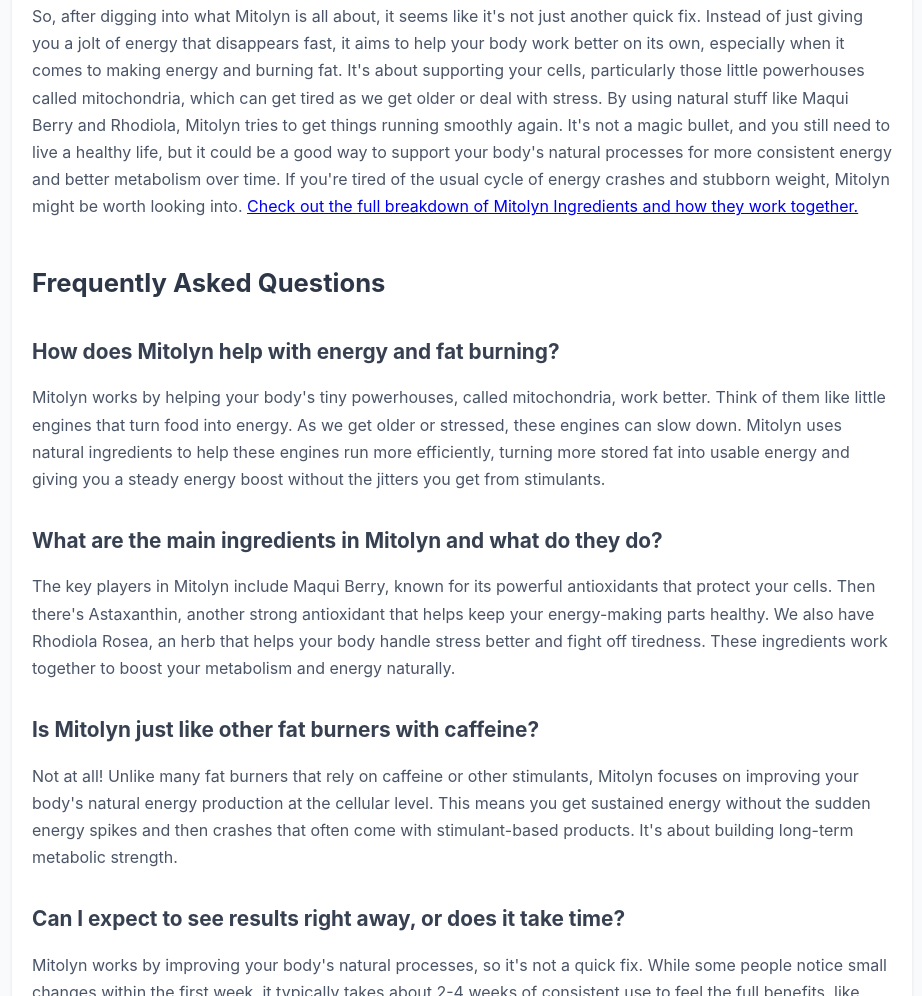
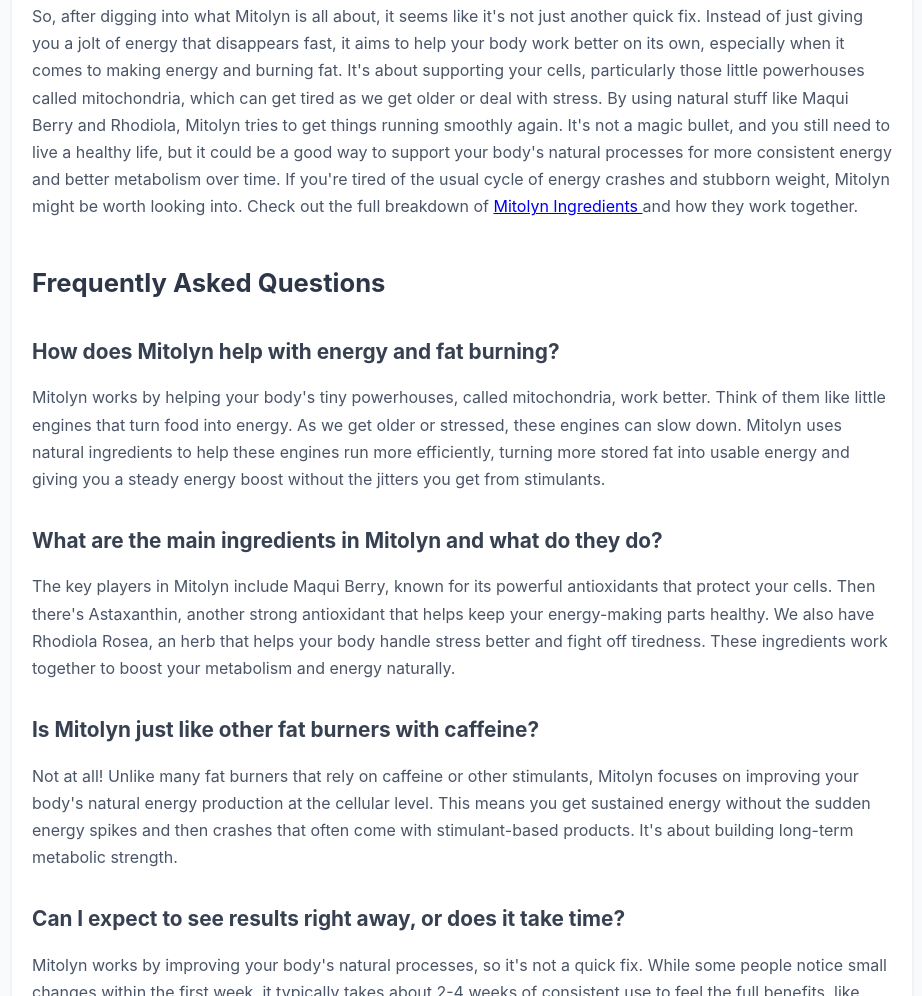
Before and after one commit to bestfatburnerformen/mitolyn-ingredients, a plain HTML site: page index.html in a window 1280 px wide. Shown: the part 8083-9079 px from the top of the page, without its empty margins (178-1100 px from the left). Drawn offline with Linux system fonts and the light colour scheme.

Commit message:
Update index.html

```diff
--- a/index.html
+++ b/index.html
@@ -414,7 +414,7 @@
 
         <h2>Wrapping It Up: Mitolyn for a Healthier You</h2>
 
-        <p>So, after digging into what Mitolyn is all about, it seems like it's not just another quick fix. Instead of just giving you a jolt of energy that disappears fast, it aims to help your body work better on its own, especially when it comes to making energy and burning fat. It's about supporting your cells, particularly those little powerhouses called mitochondria, which can get tired as we get older or deal with stress. By using natural stuff like Maqui Berry and Rhodiola, Mitolyn tries to get things running smoothly again. It's not a magic bullet, and you still need to live a healthy life, but it could be a good way to support your body's natural processes for more consistent energy and better metabolism over time. If you're tired of the usual cycle of energy crashes and stubborn weight, Mitolyn might be worth looking into. <a href="https://mitolyn-reviews-8d3.pages.dev"> Check out the full breakdown of Mitolyn Ingredients and how they work together.</a> </p>
+        <p>So, after digging into what Mitolyn is all about, it seems like it's not just another quick fix. Instead of just giving you a jolt of energy that disappears fast, it aims to help your body work better on its own, especially when it comes to making energy and burning fat. It's about supporting your cells, particularly those little powerhouses called mitochondria, which can get tired as we get older or deal with stress. By using natural stuff like Maqui Berry and Rhodiola, Mitolyn tries to get things running smoothly again. It's not a magic bullet, and you still need to live a healthy life, but it could be a good way to support your body's natural processes for more consistent energy and better metabolism over time. If you're tired of the usual cycle of energy crashes and stubborn weight, Mitolyn might be worth looking into. Check out the full breakdown of  <a href="https://mitolyn-reviews-8d3.pages.dev"> Mitolyn Ingredients </a> and how they work together. </p>
 
         <h2>Frequently Asked Questions</h2>
 
```
